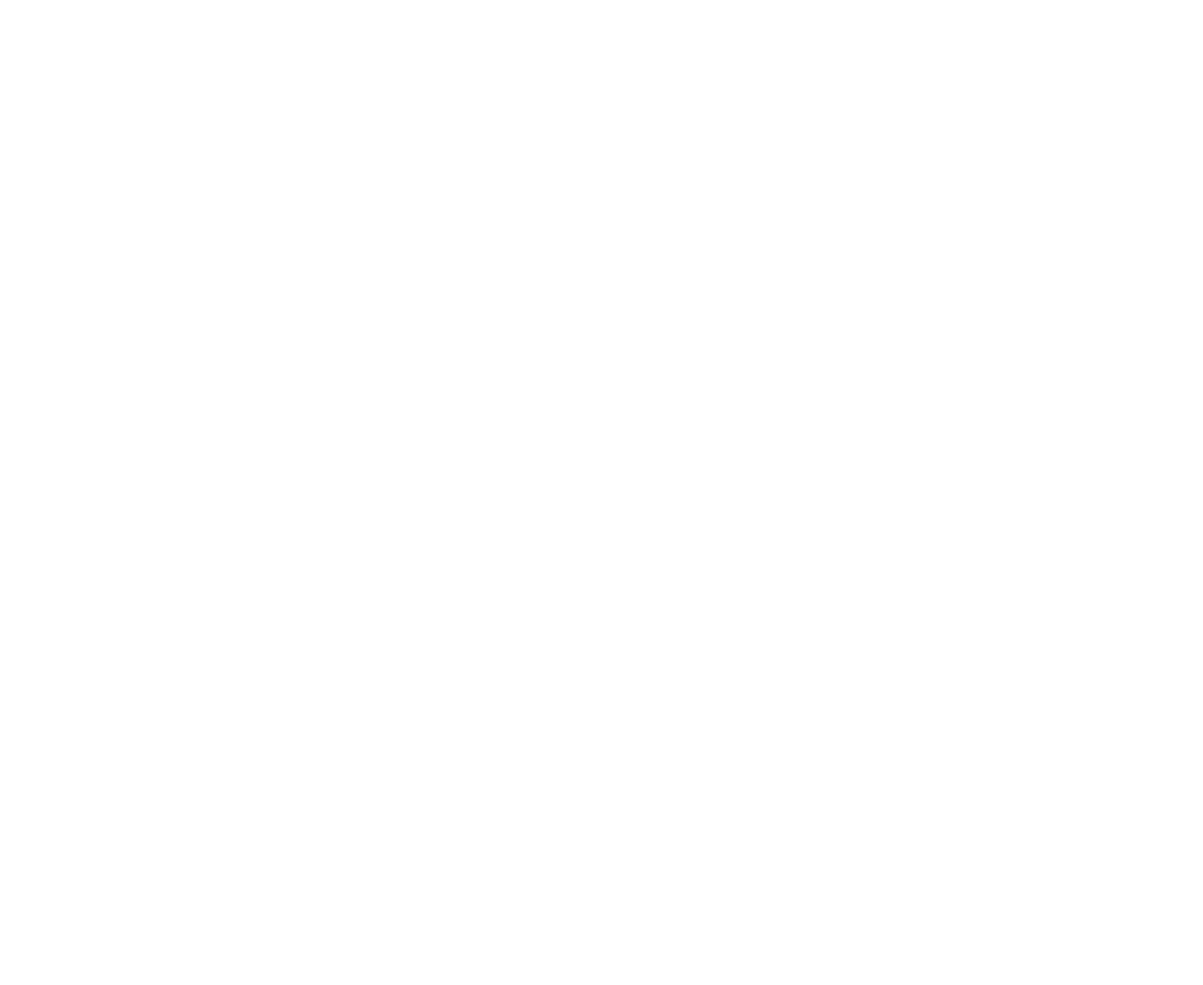
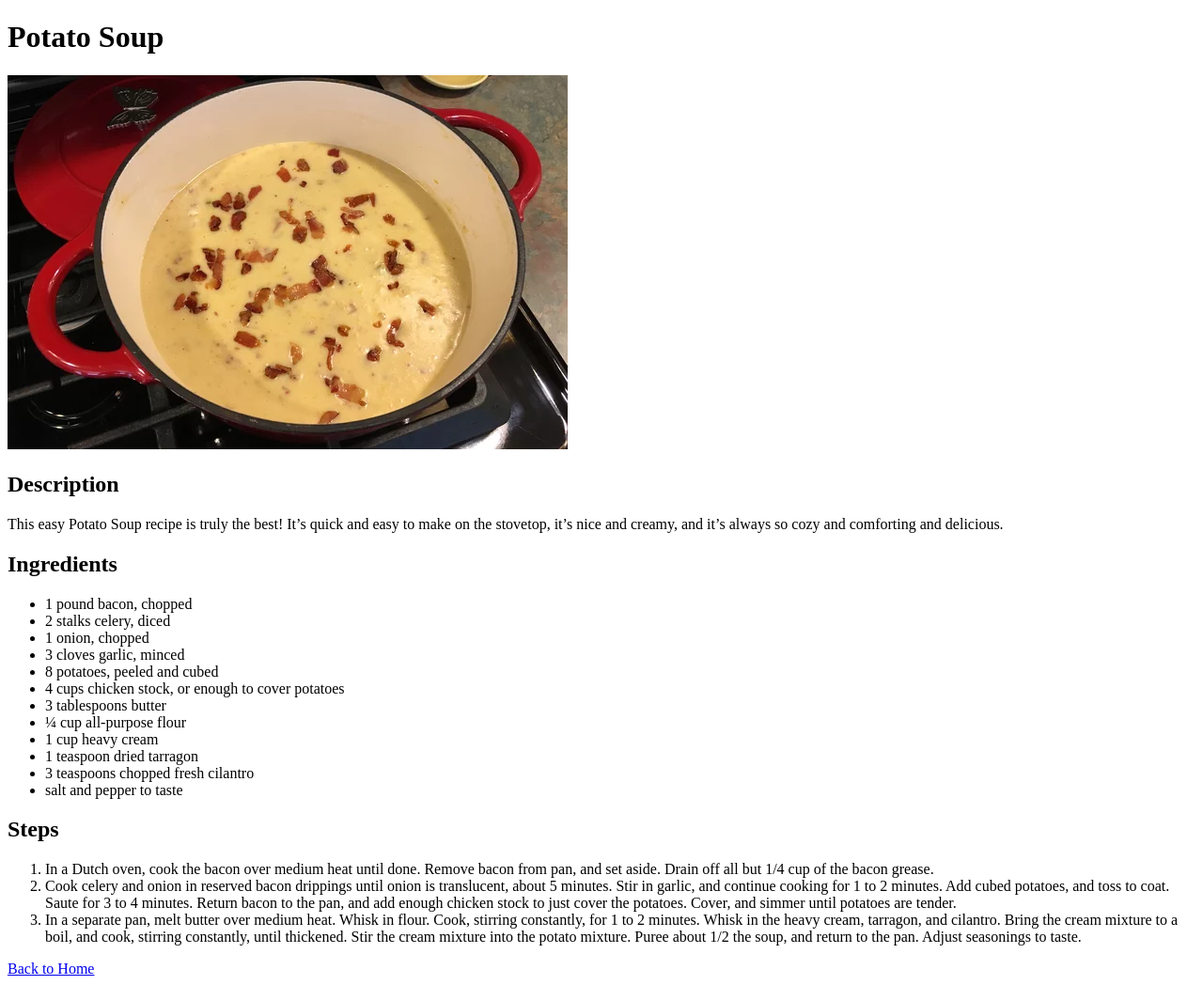
Before and after one commit to Pdeal06/odin-recipes, a plain HTML site: page recipes/potatosoup.html in a window 1280 px wide. Shown: the whole page at 94% size. Before the commit the page ends 800 px from the top, so only its background shows below. Drawn offline with Linux system fonts and the light colour scheme.

Commit message:
Finished Potato. Started Chicken

```diff
--- a/recipes/potatosoup.html
+++ b/recipes/potatosoup.html
@@ -2,7 +2,47 @@
 <html>
     <head>
         <meta charstet="utf-8">
+        <title>Potato Soup</title>
     </head>
+
+    <body>
+        <h1>Potato Soup</h1>
+        <img src="../img/potatosoup.webp" alt="Creamy Potato Soup">
+
+        <h2>Description</h2>
+        <p>This easy Potato Soup recipe is truly the best! It’s quick and easy to make on the stovetop, it’s nice and creamy, and it’s always so cozy and comforting and delicious.</p>
+
+        <h2>Ingredients</h2>
+        <ul>
+            <li> 1 pound bacon, chopped </li>
+            <li> 2 stalks celery, diced </li>
+            <li> 1 onion, chopped </li>
+            <li> 3 cloves garlic, minced </li>
+            <li> 8 potatoes, peeled and cubed </li>
+            <li> 4 cups chicken stock, or enough to cover potatoes </li>
+            <li> 3 tablespoons butter </li>
+            <li> ¼ cup all-purpose flour </li>
+            <li> 1 cup heavy cream </li>
+            <li> 1 teaspoon dried tarragon </li>
+            <li> 3 teaspoons chopped fresh cilantro </li>
+            <li> salt and pepper to taste </li>
+        </ul>
+        <h2>Steps</h2>
+        <ol>
+            <li>In a Dutch oven, cook the bacon over medium heat until done. Remove bacon from pan, and set aside. Drain off all but 1/4 cup of the bacon grease.
+            </li>
+
+            <li>Cook celery and onion in reserved bacon drippings until onion is translucent, about 5 minutes. Stir in garlic, and continue cooking for 1 to 2 minutes. Add cubed potatoes, and toss to coat. Saute for 3 to 4 minutes. Return bacon to the pan, and add enough chicken stock to just cover the potatoes. Cover, and simmer until potatoes are tender.
+            </li>
+
+            <li>In a separate pan, melt butter over medium heat. Whisk in flour. Cook, stirring constantly, for 1 to 2 minutes. Whisk in the heavy cream, tarragon, and cilantro. Bring the cream mixture to a boil, and cook, stirring constantly, until thickened. Stir the cream mixture into the potato mixture. Puree about 1/2 the soup, and return to the pan. Adjust seasonings to taste.
+            </li>
+        </ol>
+
+        <a href="../index.html">Back to Home</a>
+
+
+    </body>
 
 
 
```
Also changed, not shown: recipes/chickenchilada.html (+6 -0 lines), img/Chicken.jpeg (renamed from img/image.jpeg), img/potatosoup.webp (renamed from img/image.webp).
